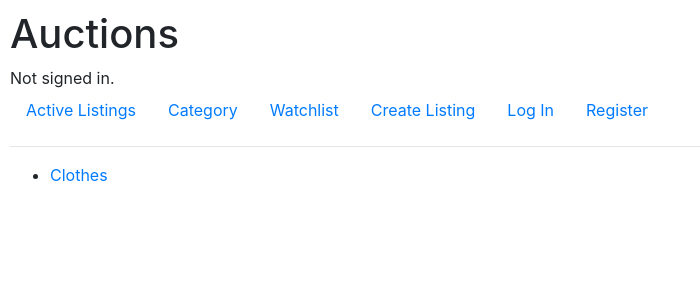
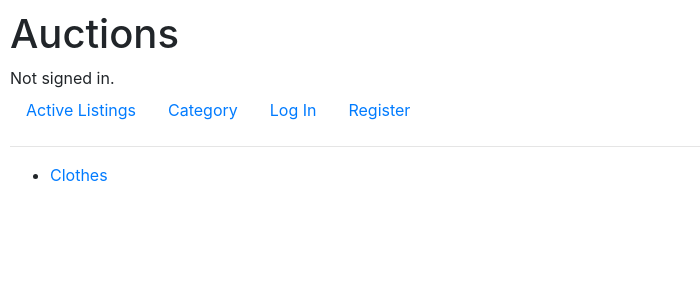
Before and after one commit to amielchristian/commerce, a Django app: page /categories in a window 1280 px wide. Shown: the top 300 px of the page, without its empty margins (0-700 px from the left). Run offline with Django 3.2, Linux system fonts and the light colour scheme; data comes from the database, SQL or seed files in the repository; both versions use the stored data as it was after the commit; some libraries are stand-ins or nearby versions.

Commit message:
Modify navbar when not logged in

```diff
--- a/auctions/templates/auctions/layout.html
+++ b/auctions/templates/auctions/layout.html
@@ -23,14 +23,14 @@
             <li class="nav-item">
                 <a class="nav-link" href="{% url 'categories' %}">Category</a>
             </li>
-            <li class="nav-item">
-                <a class="nav-link" href="{% url 'watchlist' %}">Watchlist</a>
-            </li>
-            <li class="nav-item">
-                <a class="nav-link" href="{% url 'create_listing' %}">Create Listing</a>
-            </li>
 
             {% if user.is_authenticated %}
+                <li class="nav-item">
+                    <a class="nav-link" href="{% url 'watchlist' %}">Watchlist</a>
+                </li>
+                <li class="nav-item">
+                    <a class="nav-link" href="{% url 'create_listing' %}">Create Listing</a>
+                </li>
                 <li class="nav-item">
                     <a class="nav-link" href="{% url 'user' username=user %}">Account</a>
                 </li>
```
Also changed, not shown: db.sqlite3.
